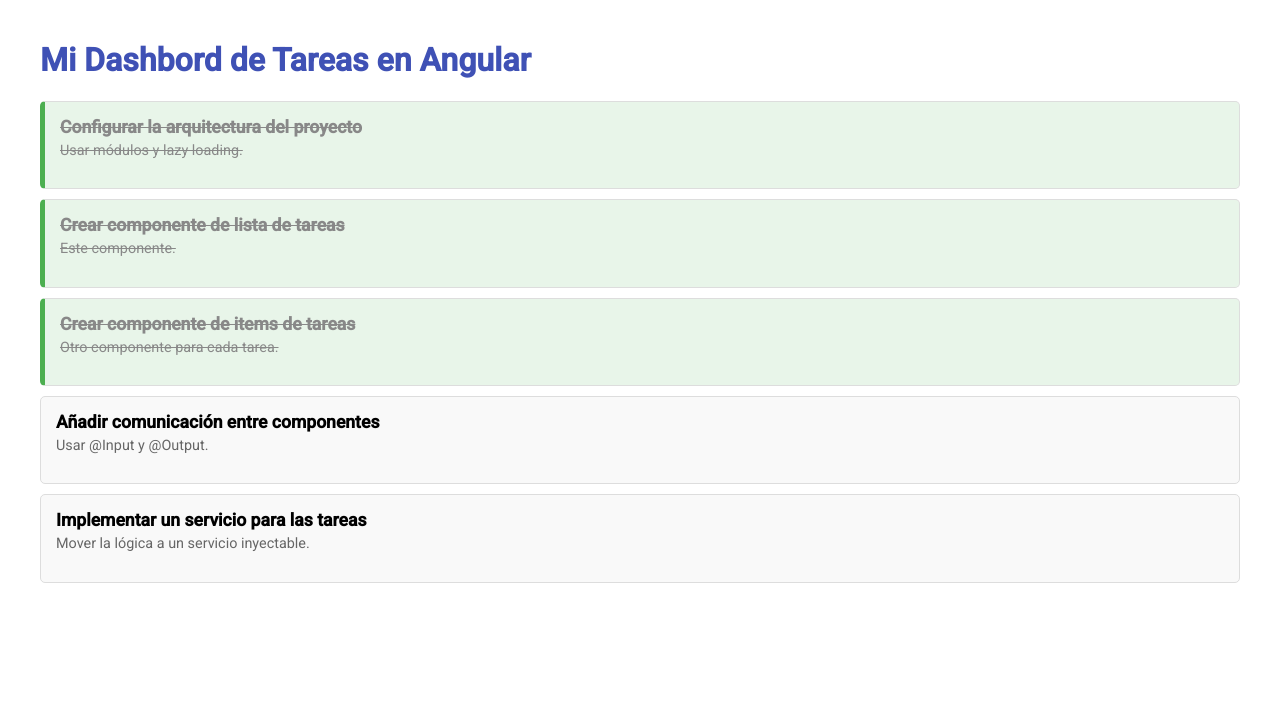
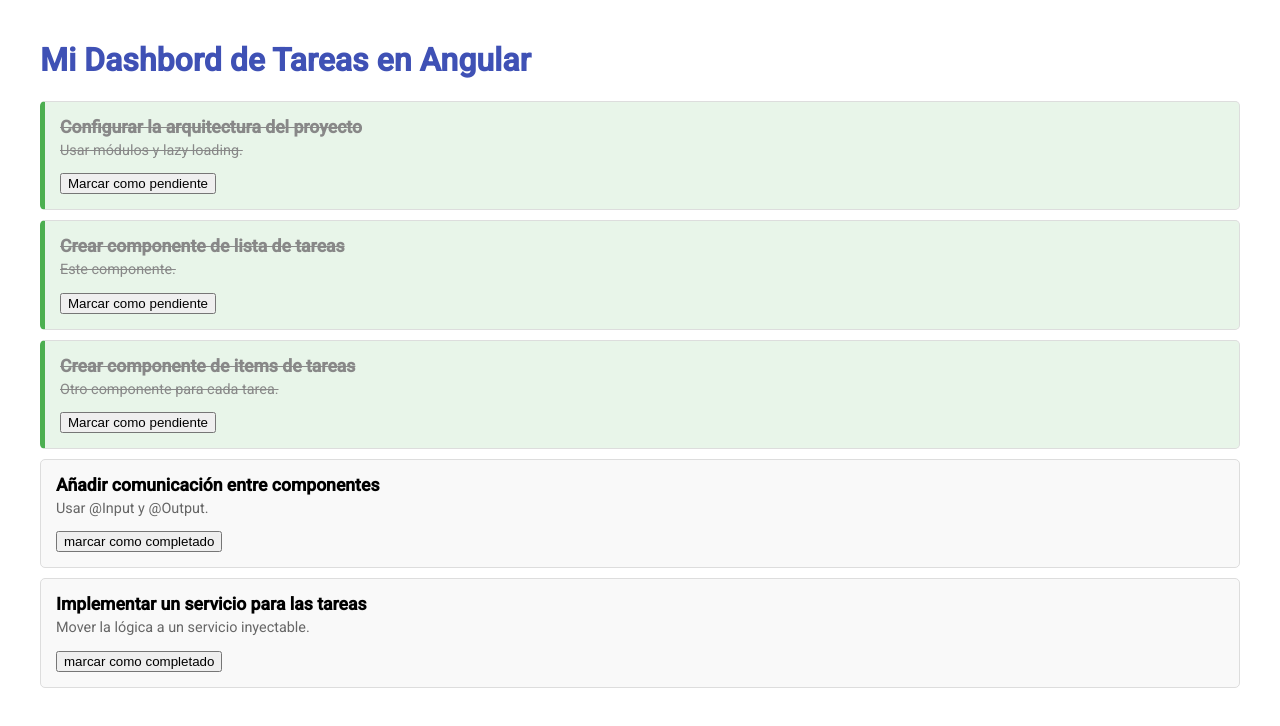
Before and after one commit to MarcoAndresSilva/Dashboard-Task-Pro, an Angular app: page /tasks in a window 1280 px wide. Shown: the top 726 px of the page. Built offline with nearby package versions, Linux system fonts and the light colour scheme.

Commit message:
feat: entendiendo input output

```diff
--- a/src/app/tasks/components/task-item/task-item.component.html
+++ b/src/app/tasks/components/task-item/task-item.component.html
@@ -4,4 +4,9 @@
         <span class="task-title">{{ task?.title }}</span>
         <p class="task-description">{{ task?.description }}</p>
     </div>
+    <div class="task-actions">
+        <button (click)="onToggleComplete()">
+            {{task?.completed ? 'Marcar como pendiente' : 'marcar como completado'}}
+        </button>
+    </div>
 </div>
--- a/src/app/tasks/components/task-item/task-item.component.ts
+++ b/src/app/tasks/components/task-item/task-item.component.ts
@@ -1,4 +1,4 @@
-import { Component, Input, OnInit, output } from '@angular/core';
+import { Component, Input, OnInit, Output, EventEmitter } from '@angular/core';
 import { Task } from '../../models/task.model';
 
 @Component({
@@ -9,11 +9,18 @@
 })
 export class TaskItemComponent implements OnInit {
 
-  @Input() task: Task | undefined; // punto de entrada, permite recibir datos desde un componente padre
+  @Input() task: Task | undefined; // punto de entrada, El decorador @Input() convierte 'task' en una propiedad que se puede "rellenar" desde fuera.
+
+  @Output() toggleComplete = new EventEmitter<Task>(); //creo un emisor de eventos. el Task es el tipo de dato que quiero emitir
 
   constructor() { }
 
-  ngOnInit(): void {
-    console.log( 'Task Item Component cargado', this.task );
+  ngOnInit(): void { }
+
+  onToggleComplete(): void {
+    console.log('componente hijo emitiendo valor hacia componente padre', this.task);
+    this.toggleComplete.emit(this.task);// usamos emit para emitir el valor y enviarlo hacia arriba
   }
+
+
 }
--- a/src/app/tasks/components/task-list/task-list.component.html
+++ b/src/app/tasks/components/task-list/task-list.component.html
@@ -4,7 +4,8 @@
     <div class="task-items">
         <app-task-item
             *ngFor="let currentTask of tasks"
-            [task]="currentTask">
+            [task]="currentTask"> // [task] es una propiedad de la clase TaskItemComponent y currentTask es una propiedad de la clase TaskListComponent
+            (toggleCompleted)="handleToggleComplete($event)"
         </app-task-item>
     </div>
 </div>
--- a/src/app/tasks/components/task-list/task-list.component.ts
+++ b/src/app/tasks/components/task-list/task-list.component.ts
@@ -20,6 +20,15 @@
 
   ngOnInit(): void {
     console.log( 'TaskListComponent cargado', this.tasks );
+  }
 
+  handleToggleComplete(taskToUpdate: Task): void {
+    console.log('Evento recibido en el padre desde el hijo', taskToUpdate);
+
+    //buscamos la tarea en nuestro array y el cambio el estado
+    const task = this.tasks.find(t => t.id === taskToUpdate.id);
+    if (task) {
+      task.completed = !task.completed;
+    }
   }
 }
```
